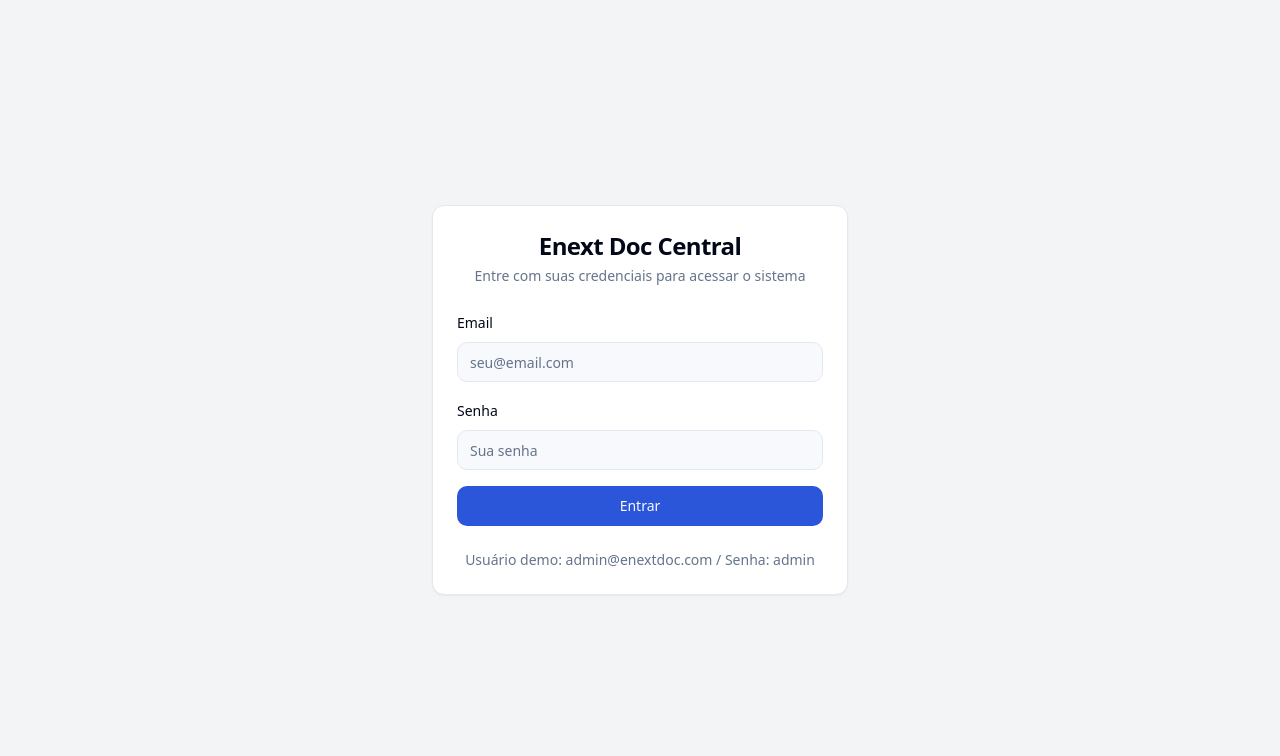
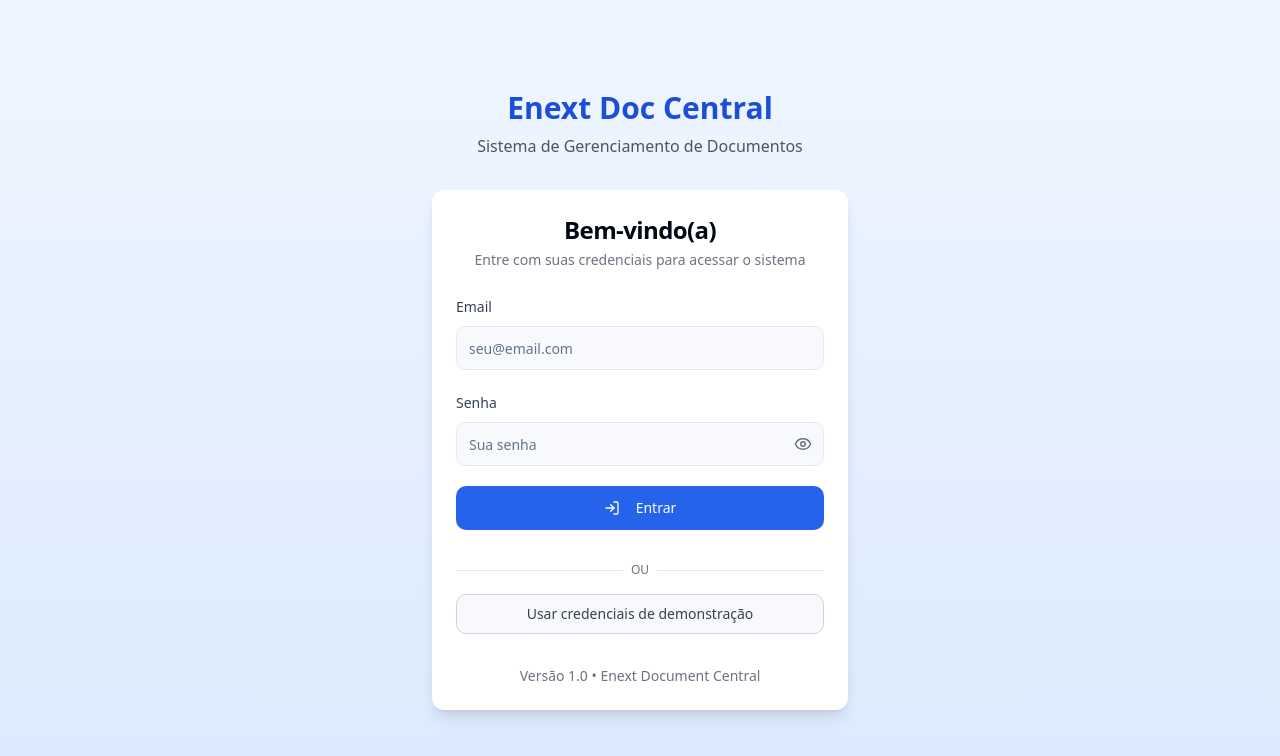
Before and after one commit to dougllasaraujjo/docu-keeper-central, a React (Vite) app: page /login in a window 1280 px wide. Shown: the top 756 px of the page. Built offline with nearby package versions, Linux system fonts and the light colour scheme.

Commit message:
pagina de login

```diff
--- a/src/pages/Login.tsx
+++ b/src/pages/Login.tsx
@@ -1,4 +1,3 @@
-
 import React, { useState } from "react";
 import { useNavigate } from "react-router-dom";
 import { zodResolver } from "@hookform/resolvers/zod";
@@ -17,6 +16,7 @@ import { Input } from "@/components/ui/input";
 import { Card, CardContent, CardDescription, CardFooter, CardHeader, CardTitle } from "@/components/ui/card";
 import { useAuth } from "@/contexts/AuthContext";
 import { toast } from "sonner";
+import { Eye, EyeOff, LogIn } from "lucide-react";
 
 const loginSchema = z.object({
   email: z.string().email("Email inválido").min(1, "Email é obrigatório"),
@@ -27,6 +27,7 @@ const Login = () => {
   const { login } = useAuth();
   const navigate = useNavigate();
   const [isLoading, setIsLoading] = useState(false);
+  const [showPassword, setShowPassword] = useState(false);
 
   const form = useForm<z.infer<typeof loginSchema>>({
     resolver: zodResolver(loginSchema),
@@ -51,60 +52,113 @@ const Login = () => {
   };
 
   return (
-    <div className="min-h-screen flex items-center justify-center bg-gray-100">
+    <div className="min-h-screen flex items-center justify-center bg-gradient-to-b from-blue-50 to-blue-100">
       <div className="w-full max-w-md px-4">
-        <Card>
-          <CardHeader className="space-y-1">
-            <CardTitle className="text-2xl font-bold text-center">Enext Doc Central</CardTitle>
-            <CardDescription className="text-center">
+        <div className="text-center mb-8">
+          <h1 className="text-3xl font-bold text-blue-700">Enext Doc Central</h1>
+          <p className="text-gray-600 mt-2">Sistema de Gerenciamento de Documentos</p>
+        </div>
+
+        <Card className="border-0 shadow-lg">
+          <CardHeader className="space-y-1 pb-2">
+            <CardTitle className="text-2xl font-bold text-center">Bem-vindo(a)</CardTitle>
+            <CardDescription className="text-center text-gray-500">
               Entre com suas credenciais para acessar o sistema
             </CardDescription>
           </CardHeader>
-          <CardContent>
+
+          <CardContent className="pt-4">
             <Form {...form}>
-              <form onSubmit={form.handleSubmit(onSubmit)} className="space-y-4">
+              <form onSubmit={form.handleSubmit(onSubmit)} className="space-y-5">
                 <FormField
                   control={form.control}
                   name="email"
                   render={({ field }) => (
                     <FormItem>
-                      <FormLabel>Email</FormLabel>
+                      <FormLabel className="text-gray-700">Email</FormLabel>
                       <FormControl>
-                        <Input placeholder="seu@email.com" {...field} />
+                        <Input
+                          placeholder="seu@email.com"
+                          {...field}
+                          className="h-11 px-3"
+                        />
                       </FormControl>
-                      <FormMessage />
+                      <FormMessage className="text-red-500" />
                     </FormItem>
                   )}
                 />
+
                 <FormField
                   control={form.control}
                   name="password"
                   render={({ field }) => (
                     <FormItem>
-                      <FormLabel>Senha</FormLabel>
+                      <FormLabel className="text-gray-700">Senha</FormLabel>
                       <FormControl>
-                        <Input type="password" placeholder="Sua senha" {...field} />
+                        <div className="relative">
+                          <Input
+                            type={showPassword ? "text" : "password"}
+                            placeholder="Sua senha"
+                            {...field}
+                            className="h-11 px-3 pr-10"
+                          />
+                          <button
+                            type="button"
+                            className="absolute right-3 top-1/2 transform -translate-y-1/2 text-gray-500 hover:text-gray-700"
+                            onClick={() => setShowPassword(!showPassword)}
+                          >
+                            {showPassword ? <EyeOff size={18} /> : <Eye size={18} />}
+                          </button>
+                        </div>
                       </FormControl>
-                      <FormMessage />
+                      <FormMessage className="text-red-500" />
                     </FormItem>
                   )}
                 />
-                <Button type="submit" className="w-full" disabled={isLoading}>
+
+                <Button
+                  type="submit"
+                  className="w-full h-11 bg-blue-600 hover:bg-blue-700 text-white font-medium mt-2"
+                  disabled={isLoading}
+                >
                   {isLoading ? (
                     <>
                       <div className="inline-block h-4 w-4 animate-spin rounded-full border-2 border-solid border-current border-r-transparent align-[-0.125em] motion-reduce:animate-[spin_1.5s_linear_infinite] mr-2"></div>
                       Entrando...
                     </>
                   ) : (
-                    "Entrar"
+                    <>
+                      <LogIn className="mr-2 h-4 w-4" /> Entrar
+                    </>
                   )}
                 </Button>
               </form>
             </Form>
+
+            <div className="relative mt-8 mb-2">
+              <div className="absolute inset-0 flex items-center">
+                <div className="w-full border-t border-gray-200"></div>
+              </div>
+              <div className="relative flex justify-center text-xs uppercase">
+                <span className="bg-white px-2 text-gray-500">Ou</span>
+              </div>
+            </div>
+
+            <Button
+              variant="outline"
+              className="w-full mt-2 border-gray-300 text-gray-700 font-normal hover:bg-gray-50"
+              onClick={() => {
+                form.setValue("email", "admin@enextdoc.com");
+                form.setValue("password", "admin");
+              }}
+            >
+              Usar credenciais de demonstração
+            </Button>
           </CardContent>
-          <CardFooter className="flex justify-center">
-            <p className="text-sm text-muted-foreground">
-              Usuário demo: admin@enextdoc.com / Senha: admin
+
+          <CardFooter className="flex justify-center pb-6 pt-2">
+            <p className="text-sm text-gray-500">
+              Versão 1.0 • Enext Document Central
             </p>
           </CardFooter>
         </Card>
```
